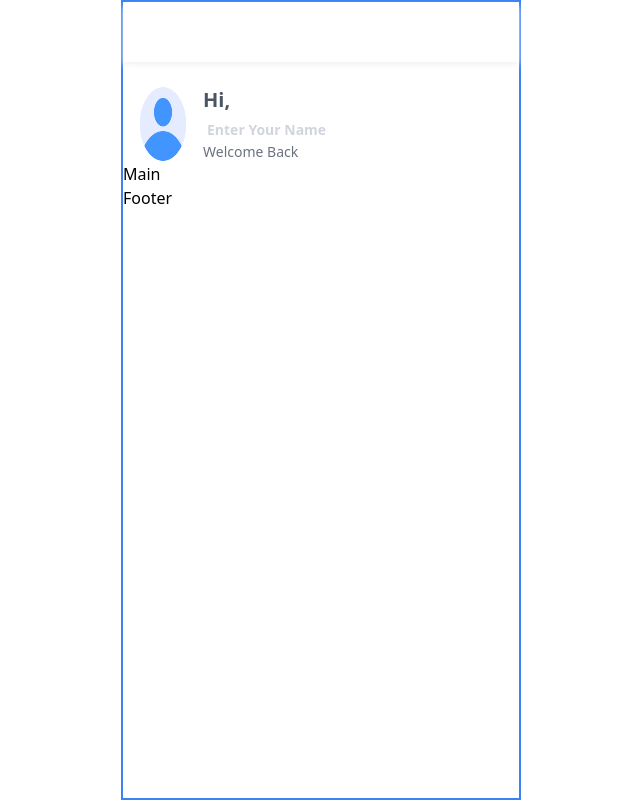
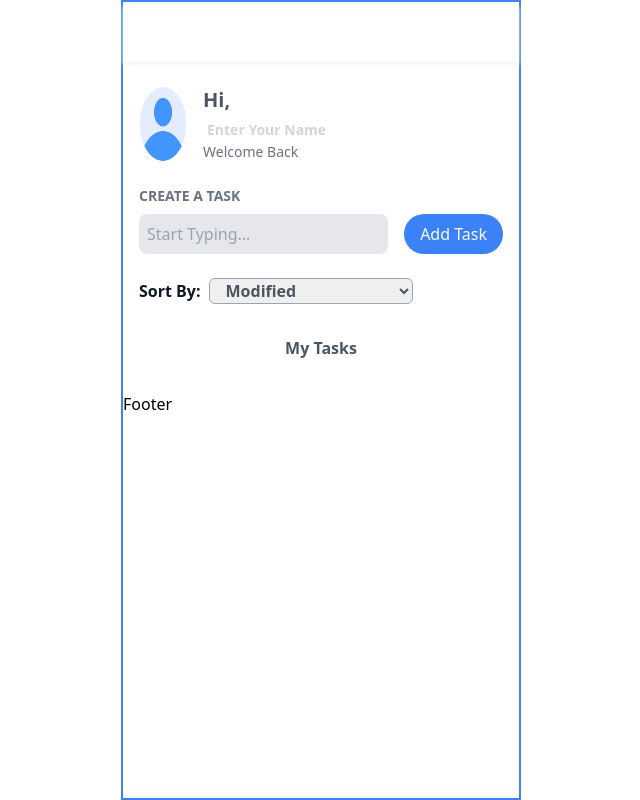
Before and after one commit to Yurex12/todo-app, a React (Create React App) app: page / in a window 1280 px wide. Shown: the whole page, without its empty margins (319-959 px from the left). Built offline with nearby package versions, Linux system fonts and the light colour scheme; some icons are missing.

Commit message:
added local storage

```diff
--- a/src/App.js
+++ b/src/App.js
@@ -1,9 +1,4 @@
-import {
-  FaTrashArrowUp,
-  FaPenClip,
-  FaFile,
-  FaSnowflake,
-} from 'react-icons/fa6';
+import { TodoProvider } from './contexts/TodoContext';
 
 import './index.css';
 
@@ -14,10 +9,11 @@ import Footer from './components/Footer';
 function App() {
   return (
     <div className='border-4 border-red-500 h-screen md:w-[400px] mx-auto container md:border-2 md:border-blue-500'>
-
       <Header />
-      <Main />
-      <Footer />
+      <TodoProvider>
+        <Main />
+        <Footer />
+      </TodoProvider>
     </div>
   );
 }
--- /dev/null
+++ b/src/components/Form.jsx
@@ -0,0 +1,33 @@
+import { useEffect, useRef } from 'react';
+import { useTodos } from '../contexts/TodoContext';
+
+function Form() {
+  const inputtedValue = useRef('');
+  const { getText, createTask, tasks } = useTodos();
+
+  useEffect(() => {
+    inputtedValue.current.value = '';
+  }, [tasks]);
+
+  return (
+    <div className='mt-2 h-full'>
+      <p className='uppercase text-gray-500 font-semibold text-sm'>
+        create a task
+      </p>
+      <form className='py-2 flex gap-x-4' onSubmit={(e) => createTask(e)}>
+        <input
+          className='flex-1 rounded-lg py-2 px-2  bg-gray-200'
+          placeholder='Start Typing...'
+          required
+          onChange={(e) => getText(e)}
+          ref={inputtedValue}
+        />
+        <button className='bg-blue-500 text-gray-50 rounded-full px-4'>
+          Add Task
+        </button>
+      </form>
+    </div>
+  );
+}
+
+export default Form;
--- a/src/components/Main.jsx
+++ b/src/components/Main.jsx
@@ -1,5 +1,15 @@
+import Form from "./Form";
+import SortBy from "./SortBy";
+import TaskList from "./TaskList";
+
 function Main() {
-  return <div>Main</div>
+  return (
+    <div className="px-4 py-4">
+      <Form />
+      <SortBy />
+      <TaskList />
+    </div>
+  );
 }
 
-export default Main
+export default Main;
--- /dev/null
+++ b/src/components/SortBy.jsx
@@ -0,0 +1,19 @@
+function SortBy() {
+  return<div className='mt-4'>
+    <label className='text-md font-semibold text-gray-900'>
+      Sort By:
+      <select
+        className='w-auto border border-gray-400 px-3 rounded-md ml-2 text-gray-600'
+        // value={sortBy}
+        // onChange={(e) => setSortBy(e.target.value)}
+      >
+        <option value='modified'>Modified</option>
+        <option value='alphabet'>Alphabet(A-z)</option>
+        <option value='completed-t'>Completed(Top)</option>
+        <option value='completed-b'>Completed(Bottom)</option>
+      </select>
+    </label>
+  </div>;
+}
+
+export default SortBy;
--- /dev/null
+++ b/src/components/Task.jsx
@@ -0,0 +1,21 @@
+import { FaTrashArrowUp, FaPenClip, FaFile } from 'react-icons/fa6';
+import { useTodos } from '../contexts/TodoContext';
+
+function Task({ task: { task, completed, id } }) {
+  const { deleteTask } = useTodos();
+  return (
+    <div className='flex items-center space-x-2 p-3 rounded-xl bg-gray-200  shadow-lg'>
+      <div className='flex flex-1 items-center space-x-2'>
+        <input type='checkbox' checked={completed} className='rounded-sm' />
+        <p
+          className={`flex-1 bg-transparent p-1 font-semibold whitespace-pre-wrap `}
+        >
+          {task}
+        </p>
+        <FaTrashArrowUp className='text-red-700' onClick={() => deleteTask(id)} />
+      </div>
+    </div>
+  );
+}
+
+export default Task;
--- /dev/null
+++ b/src/components/TaskList.jsx
@@ -0,0 +1,20 @@
+import Task from './Task';
+import { useTodos } from '../contexts/TodoContext';
+import { memo } from 'react';
+
+function TaskList() {
+  const { tasks } = useTodos();
+  console.log(tasks);
+  return (
+    <>
+      <h1 className='font-bold text-md text-gray-600 mt-8 text-center'>My Tasks</h1>
+      <div className='space-y-5 mt-4'>
+        {tasks.map((task) => (
+          <Task key={task.id} task={task} />
+        ))}
+      </div>
+    </>
+  );
+}
+
+export default memo(TaskList);
--- a/src/contexts/TodoContext.js
+++ b/src/contexts/TodoContext.js
@@ -1,9 +1,95 @@
-import { useContext, createContext } from 'react';
+import { useContext, createContext, useReducer, useEffect } from 'react';
 
 const TodoContext = createContext();
 
+const initialState = {
+  tasks: [],
+  newTaskText: '',
+};
+
+function render(state, { type, payload }) {
+  switch (type) {
+    case 'task/value':
+      return {
+        ...state,
+        newTaskText: payload,
+      };
+    case 'task/create':
+      if (state.newTaskText.length < 2) {
+        alert('Task must be at least three letters');
+        return state;
+      }
+      return {
+        ...state,
+        tasks: [payload, ...state.tasks],
+        newTaskText: '',
+      };
+    case 'task/delete':
+      return {
+        tasks: state.tasks.filter((task) => task.id !== payload),
+      };
+    case 'tasks/fetch':
+      return {
+        ...state,
+        tasks: payload,
+      };
+    case 'SortTasks':
+      break;
+
+    default:
+      throw new Error('unknown action');
+  }
+}
+
 function TodoProvider({ children }) {
-  return <TodoContext.Provider value={{}}>{children}</TodoContext.Provider>;
+  const [state, dispatch] = useReducer(render, initialState);
+  const { tasks, newTaskText } = state;
+
+  function getText(e) {
+    dispatch({ type: 'task/value', payload: e.target.value });
+  }
+
+  function createTask(e) {
+    e.preventDefault();
+
+    const newTask = {
+      id: Date.now(),
+      task: newTaskText,
+      completed: false,
+    };
+
+    dispatch({ type: 'task/create', payload: newTask });
+    localStorage.setItem('tasks', JSON.stringify([newTask, ...tasks]));
+  }
+
+  function deleteTask(taskId) {
+    dispatch({ type: 'task/delete', payload: taskId });
+
+    localStorage.setItem(
+      'tasks',
+      JSON.stringify(state.tasks.filter((task) => task.id !== taskId))
+    );
+  }
+
+  useEffect(() => {
+    const storedValue = localStorage.getItem('tasks');
+    const data = storedValue ? JSON.parse(storedValue) : [];
+
+    dispatch({ type: 'tasks/fetch', payload: data });
+  }, []);
+
+  return (
+    <TodoContext.Provider
+      value={{
+        tasks,
+        getText,
+        createTask,
+        deleteTask,
+      }}
+    >
+      {children}
+    </TodoContext.Provider>
+  );
 }
 
 function useTodos() {
```
Also changed, not shown: 1 other file (tests, documents, lock files or other folders).
